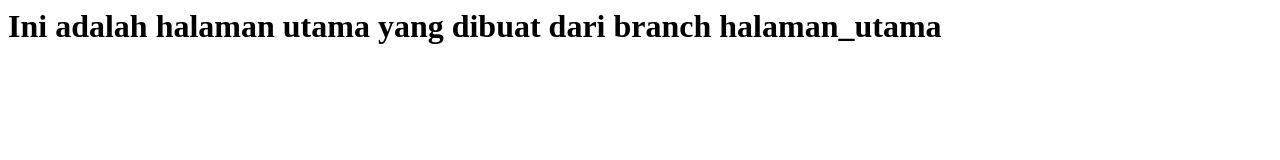
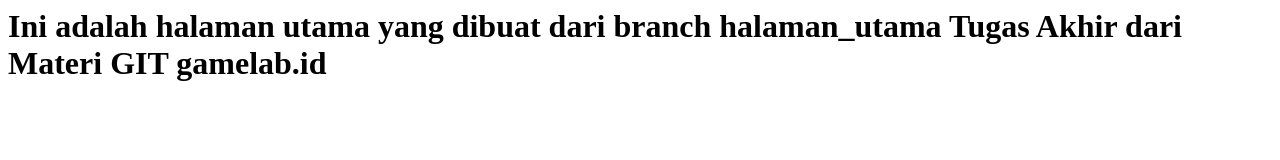
Before and after one commit to muhammadzakizn/TugasGit, a plain HTML site: page index.html in a window 1280 px wide. Drawn offline with Linux system fonts and the light colour scheme.

Commit message:
update index.html

```diff
--- a/index.html
+++ b/index.html
@@ -5,6 +5,7 @@
     <body>
         <h1>
             Ini adalah halaman utama yang dibuat dari branch halaman_utama
+            Tugas Akhir dari Materi GIT gamelab.id
         </h1>
     </body>
 </html>
```
